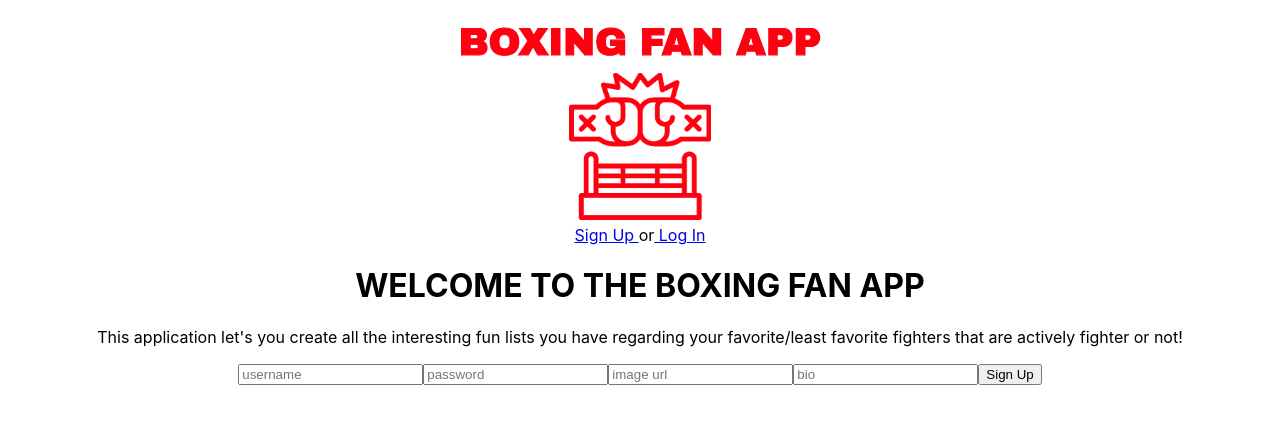
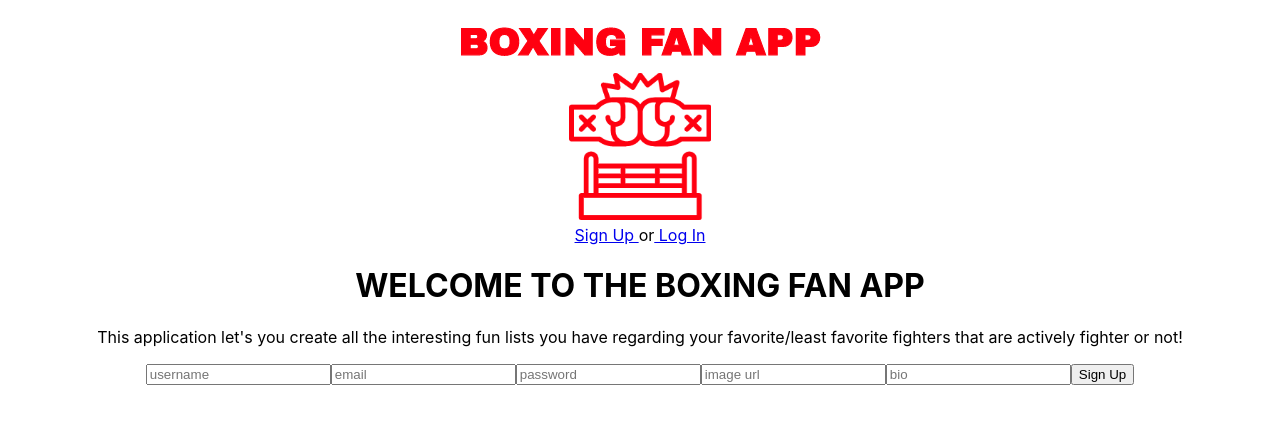
Before and after one commit to cperez1012/react-redux-project-frontend, a React (Create React App) app: page /signup in a window 1280 px wide. Shown: the top 424 px of the page. Built offline with nearby package versions, Linux system fonts and the light colour scheme; no server answers.

Commit message:
added email input on submit form for signup

```diff
--- a/src/components/Signup.js
+++ b/src/components/Signup.js
@@ -25,8 +25,9 @@ const handleSubmit = event => {
     return (
         <form onSubmit={handleSubmit}>
             <input placeholder="username" value={signupFormData.username} name="username" type="text" onChange={handleUserInfoInputChange} />
+            <input placeholder="email" value={signupFormData.email} name="email" type="text" onChange={handleUserInfoInputChange} />
             <input placeholder="password" value={signupFormData.password} name="password" type="text" onChange={handleUserInfoInputChange} />
-            <input placeholder="image url" value={signupFormData.imageUrl} name="image url" type="text" onChange={handleUserInfoInputChange} />
+            <input placeholder="image url" value={signupFormData.imageUrl} name="imageUrl" type="text" onChange={handleUserInfoInputChange} />
             <input placeholder="bio" value={signupFormData.bio} name="bio" type="text" onChange={handleUserInfoInputChange} />
             <input type="submit"  value="Sign Up"/>
         </form>
```
